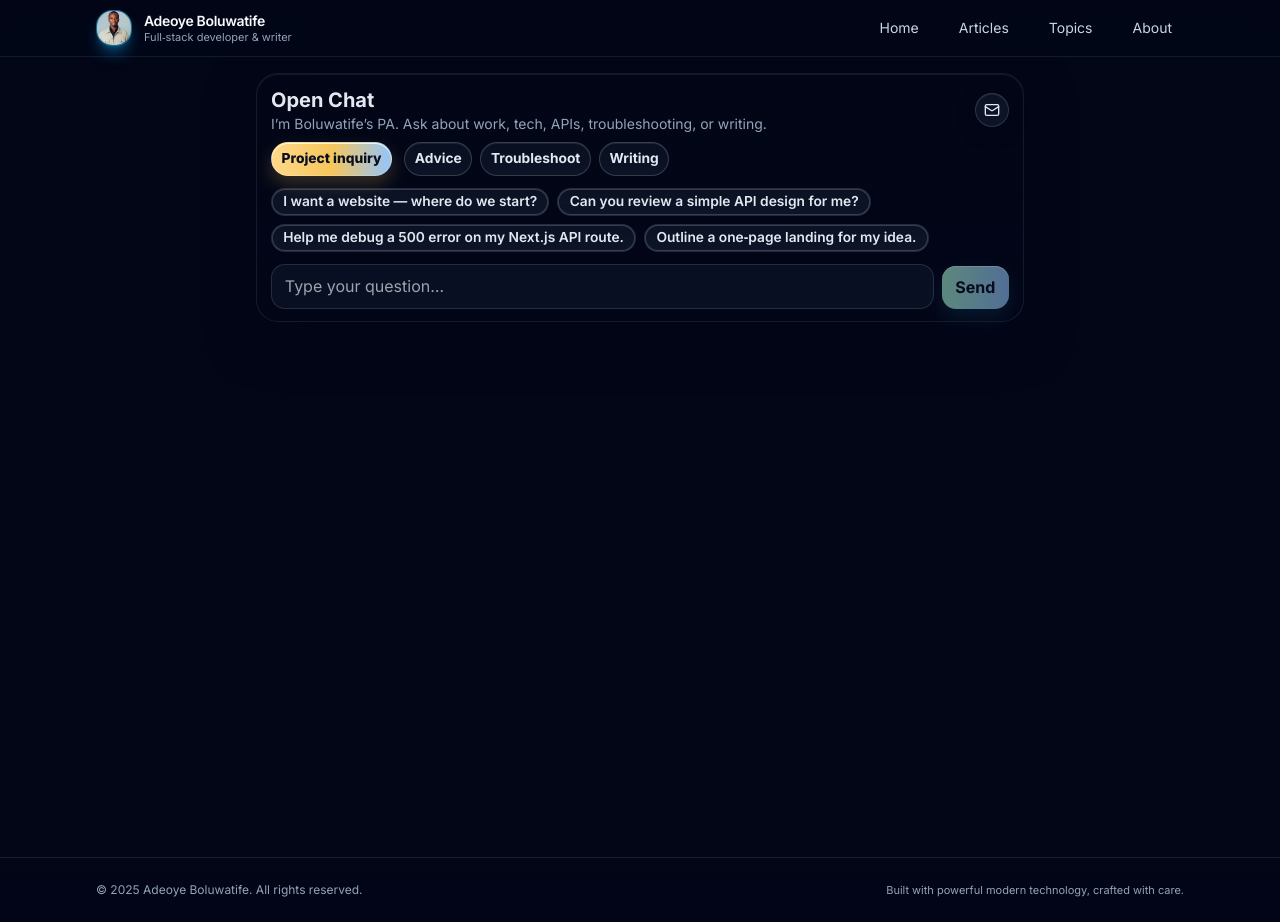
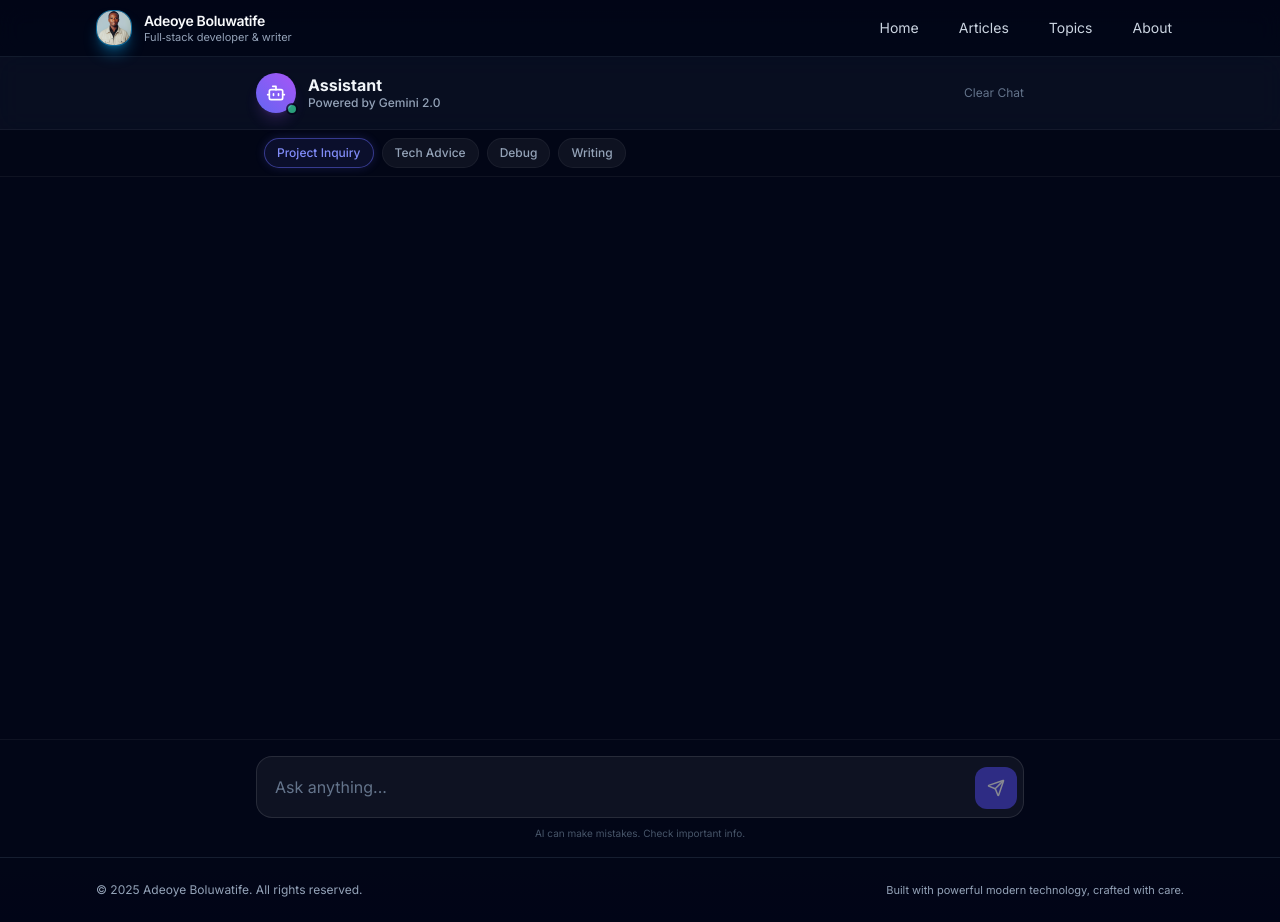
Before and after one commit to boluadeoye/world-class-blog-frontend, a Next.js app: page /chat in a window 1280 px wide. Built offline with nearby package versions, Linux system fonts and the light colour scheme.

Commit message:
ui: premium studio chat design

```diff
--- a/src/app/chat/ClientChat.jsx
+++ b/src/app/chat/ClientChat.jsx
@@ -2,52 +2,57 @@
 import { useEffect, useMemo, useRef, useState } from "react";
 import ReactMarkdown from "react-markdown";
 import remarkGfm from "remark-gfm";
-import { Mail } from "lucide-react";
+import { Mail, Send, Bot, User, Sparkles } from "lucide-react";
 
 const MODES = [
-  { key:"inquiry", label:"Project inquiry" },
-  { key:"advice", label:"Advice" },
-  { key:"troubleshoot", label:"Troubleshoot" },
-  { key:"writing", label:"Writing" },
+  { key: "inquiry", label: "Project Inquiry" },
+  { key: "advice", label: "Tech Advice" },
+  { key: "troubleshoot", label: "Debug" },
+  { key: "writing", label: "Writing" },
 ];
 
 const SUGGESTS = [
   "I want a website — where do we start?",
-  "Can you review a simple API design for me?",
-  "Help me debug a 500 error on my Next.js API route.",
+  "Can you review a simple API design?",
+  "Help me debug a 500 error.",
   "Outline a one‑page landing for my idea.",
 ];
 
-function useDurableHistory(key){
-  const [value, setValue] = useState(()=>{
+function useDurableHistory(key) {
+  const [value, setValue] = useState(() => {
     if (typeof window === "undefined") return [];
-    try{ const raw = localStorage.getItem(key); const v = raw ? JSON.parse(raw) : []; return Array.isArray(v) ? v : []; }catch{return [];}
+    try { const raw = localStorage.getItem(key); const v = raw ? JSON.parse(raw) : []; return Array.isArray(v) ? v : []; } catch { return []; }
   });
-  useEffect(()=>{ try{ localStorage.setItem(key, JSON.stringify(value.slice(-60))); }catch{} },[key,value]);
-  useEffect(()=>{
-    const fn = (e)=>{ if (e.key===key && e.newValue) try{ setValue(JSON.parse(e.newValue)); }catch{} };
+  useEffect(() => { try { localStorage.setItem(key, JSON.stringify(value.slice(-60))); } catch {} }, [key, value]);
+  useEffect(() => {
+    const fn = (e) => { if (e.key === key && e.newValue) try { setValue(JSON.parse(e.newValue)); } catch {} };
     window.addEventListener("storage", fn);
-    return ()=> window.removeEventListener("storage", fn);
-  },[key]);
-  return [value,setValue];
+    return () => window.removeEventListener("storage", fn);
+  }, [key]);
+  return [value, setValue];
 }
 
-export default function ClientChat(){
-  const [messages,setMessages] = useDurableHistory("bolu_chat_history_v2");
-  const [input,setInput] = useState("");
-  const [busy,setBusy] = useState(false);
-  const [mode,setMode] = useState("inquiry");
+export default function ClientChat() {
+  const [messages, setMessages] = useDurableHistory("bolu_chat_history_v2");
+  const [input, setInput] = useState("");
+  const [busy, setBusy] = useState(false);
+  const [mode, setMode] = useState("inquiry");
   const endRef = useRef(null);
   const email = process.env.NEXT_PUBLIC_CONTACT_EMAIL || "boluadeoye97@gmail.com";
 
-  const greeting = useMemo(()=>`Hi, I’m Boluwatife’s personal assistant. How can I help today?`,[]);
+  const greeting = useMemo(() => `Hi, I’m Boluwatife’s AI Assistant. How can I help you today?`, []);
 
-  useEffect(()=>{ endRef.current?.scrollIntoView({behavior:"smooth"}); },[messages,busy]);
+  useEffect(() => { endRef.current?.scrollIntoView({ behavior: "smooth" }); }, [messages, busy]);
 
-  async function fallbackComplete(history){
+  // Reset/Clear history if it gets too long or stuck
+  const clearHistory = () => {
+    if(confirm("Clear chat history?")) setMessages([]);
+  };
+
+  async function fallbackComplete(history) {
     const r = await fetch("/api/chat/complete", {
-      method:"POST",
-      headers:{ "Content-Type":"application/json" },
+      method: "POST",
+      headers: { "Content-Type": "application/json" },
       body: JSON.stringify({ messages: history, mode })
     });
     const raw = await r.text();
@@ -57,23 +62,24 @@ export default function ClientChat(){
     return j.reply;
   }
 
-  async function streamAsk(prompt){
+  async function streamAsk(prompt) {
     if (busy) return;
-    const userMsg = { role:"user", content: prompt.trim() };
+    const userMsg = { role: "user", content: prompt.trim() };
     if (!userMsg.content) return;
 
-    const history = messages.length ? [...messages, userMsg] : [{ role:"assistant", content: greeting }, userMsg];
+    const history = messages.length ? [...messages, userMsg] : [{ role: "assistant", content: greeting }, userMsg];
     setMessages(history);
     setInput("");
     setBusy(true);
 
-    setMessages(prev => [...prev, { role:"assistant", content: "" }]);
+    // Add placeholder for AI response
+    setMessages(prev => [...prev, { role: "assistant", content: "" }]);
 
     let appended = false;
-    try{
+    try {
       const r = await fetch("/api/chat/stream", {
-        method:"POST",
-        headers:{ "Content-Type":"application/json", "Accept":"text/event-stream" },
+        method: "POST",
+        headers: { "Content-Type": "application/json", "Accept": "text/event-stream" },
         body: JSON.stringify({ messages: history, mode })
       });
       if (!r.ok || !r.body) throw new Error("stream request failed");
@@ -83,33 +89,31 @@ export default function ClientChat(){
       let buffer = "";
       let gotAny = false;
 
-      while (true){
+      while (true) {
         const { done, value } = await reader.read();
         if (done) break;
-        buffer += decoder.decode(value, {stream:true});
+        buffer += decoder.decode(value, { stream: true });
         const parts = buffer.split(/\n\n/);
         buffer = parts.pop() || "";
-        for (const part of parts){
+        for (const part of parts) {
           const line = part.trim();
           if (!line.startsWith("data:")) continue;
           const json = line.slice(5).trim();
           if (!json) continue;
-          try{
+          try {
             const evt = JSON.parse(json);
             if (evt.error) throw new Error(evt.error);
-            if (evt.delta){
+            if (evt.delta) {
               gotAny = true;
               appended = true;
               setMessages(prev => {
                 const copy = prev.slice();
-                const last = copy[copy.length-1];
+                const last = copy[copy.length - 1];
                 if (last?.role === "assistant") last.content += evt.delta;
                 return copy;
               });
             }
-          }catch(e){
-            throw e;
-          }
+          } catch (e) { throw e; }
         }
       }
 
@@ -118,82 +122,193 @@ export default function ClientChat(){
         appended = true;
         setMessages(prev => {
           const copy = prev.slice();
-          const last = copy[copy.length-1];
+          const last = copy[copy.length - 1];
           if (last?.role === "assistant") last.content = reply;
           return copy;
         });
       }
-    }catch(e){
-      try{
+    } catch (e) {
+      try {
         const reply = await fallbackComplete(history);
         appended = true;
         setMessages(prev => {
           const copy = prev.slice();
-          const last = copy[copy.length-1];
+          const last = copy[copy.length - 1];
           if (last?.role === "assistant") last.content = reply;
           return copy;
         });
-      }catch(e2){
+      } catch (e2) {
         const msg = String(e2?.message || e?.message || "Network issue");
         setMessages(prev => {
           const copy = prev.slice();
-          const last = copy[copy.length-1];
+          const last = copy[copy.length - 1];
           if (last?.role === "assistant") last.content = `Error: ${msg}`;
           return copy;
         });
       }
-    }finally{
+    } finally {
       setBusy(false);
     }
   }
 
-  const onSubmit = (e)=>{ e.preventDefault(); streamAsk(input); };
+  const onSubmit = (e) => { e.preventDefault(); streamAsk(input); };
 
   return (
-    <main className="min-h-dvh bg-slate-950 text-slate-200 p-4">
-      <div className="max-w-3xl mx-auto">
-        <section className="chat-card">
-          <header className="flex items-center justify-between gap-3">
+    <main className="flex flex-col h-dvh bg-slate-950 text-slate-200">
+      {/* Header */}
+      <header className="flex-none p-4 border-b border-white/5 bg-slate-900/50 backdrop-blur-md z-10">
+        <div className="max-w-3xl mx-auto flex items-center justify-between">
+          <div className="flex items-center gap-3">
+            <div className="relative">
+              <div className="w-10 h-10 rounded-full bg-gradient-to-tr from-indigo-500 to-purple-500 flex items-center justify-center shadow-lg shadow-purple-500/20">
+                <Bot size={20} className="text-white" />
+              </div>
+              <div className="absolute -bottom-0.5 -right-0.5 w-3 h-3 bg-emerald-400 rounded-full border-2 border-slate-950 animate-pulse" />
+            </div>
             <div>
-              <h1 className="text-xl font-bold">Open Chat</h1>
-              <p className="text-sm text-slate-400">I’m Boluwatife’s PA. Ask about work, tech, APIs, troubleshooting, or writing.</p>
+              <h1 className="font-bold text-slate-100 leading-tight">Assistant</h1>
+              <p className="text-xs text-slate-400 font-medium">Powered by Gemini 2.0</p>
             </div>
-            <a href={`mailto:${email}`} className="icon-btn" title="Email"><Mail size={16} /></a>
+          </div>
+          <button onClick={clearHistory} className="text-xs text-slate-500 hover:text-slate-300 transition-colors">
+            Clear Chat
+          </button>
+        </div>
       </header>
 
-          <div className="mt-2 flex flex-wrap gap-2">
+      {/* Mode Selector */}
+      <div className="flex-none p-2 bg-slate-950/50 border-b border-white/5 overflow-x-auto">
+        <div className="max-w-3xl mx-auto flex gap-2 px-2">
           {MODES.map(m => (
-              <button key={m.key} onClick={()=>setMode(m.key)} className={`btn-xs ${mode===m.key ? 'btn-beam-gold' : 'btn-outline-lux'}`} type="button">
+            <button
+              key={m.key}
+              onClick={() => setMode(m.key)}
+              className={`px-3 py-1.5 rounded-full text-xs font-medium whitespace-nowrap transition-all ${
+                mode === m.key
+                  ? "bg-indigo-500/10 text-indigo-400 border border-indigo-500/50 shadow-[0_0_10px_rgba(99,102,241,0.2)]"
+                  : "bg-white/5 text-slate-400 border border-white/5 hover:bg-white/10"
+              }`}
+            >
               {m.label}
             </button>
           ))}
         </div>
+      </div>
 
+      {/* Messages Area */}
+      <div className="flex-1 overflow-y-auto p-4 space-y-6 scroll-smooth">
+        <div className="max-w-3xl mx-auto pb-20">
+          {/* Welcome Empty State */}
           {messages.length === 0 && (
-            <div className="mt-3 flex flex-wrap gap-2">
-              {SUGGESTS.map((s,i)=>(
-                <button key={i} className="chip" onClick={()=>streamAsk(s)}>{s}</button>
+            <div className="flex flex-col items-center justify-center py-12 text-center space-y-6 opacity-0 animate-in fade-in slide-in-from-bottom-4 duration-700 fill-mode-forwards">
+              <div className="p-4 rounded-2xl bg-white/5 border border-white/5 mb-4">
+                <Sparkles className="w-8 h-8 text-indigo-400" />
+              </div>
+              <h2 className="text-2xl font-bold text-transparent bg-clip-text bg-gradient-to-br from-white to-slate-500">
+                How can I assist you?
+              </h2>
+              <div className="grid grid-cols-1 sm:grid-cols-2 gap-3 w-full max-w-lg">
+                {SUGGESTS.map((s, i) => (
+                  <button
+                    key={i}
+                    onClick={() => streamAsk(s)}
+                    className="p-3 rounded-xl bg-white/5 hover:bg-white/10 border border-white/5 text-sm text-left text-slate-300 transition-all hover:-translate-y-0.5 hover:border-white/10"
+                  >
+                    {s}
+                  </button>
                 ))}
+              </div>
             </div>
           )}
 
-          <div className="mt-3 space-y-2">
-            {messages.map((m, i)=>(
-              <div key={i} className={m.role === "user" ? "bubble user" : "bubble ai"}>
-                <div className="md-prose whitespace-pre-wrap">
-                  <ReactMarkdown remarkPlugins={[remarkGfm]}>{m.content}</ReactMarkdown>
+          {/* Chat Bubbles */}
+          {messages.map((m, i) => {
+            const isUser = m.role === "user";
+            return (
+              <div
+                key={i}
+                className={`flex gap-4 ${isUser ? "justify-end" : "justify-start"} animate-in fade-in slide-in-from-bottom-2 duration-300`}
+              >
+                {!isUser && (
+                  <div className="flex-none w-8 h-8 rounded-full bg-white/5 border border-white/10 flex items-center justify-center mt-1">
+                    <Bot size={14} className="text-indigo-300" />
+                  </div>
+                )}
+
+                <div
+                  className={`max-w-[85%] sm:max-w-[75%] rounded-2xl px-5 py-3.5 text-sm leading-relaxed shadow-md ${
+                    isUser
+                      ? "bg-indigo-600 text-white rounded-tr-sm"
+                      : "bg-slate-900 border border-white/10 text-slate-300 rounded-tl-sm"
+                  }`}
+                >
+                  <div className={`prose prose-invert prose-sm max-w-none ${isUser ? "prose-p:text-white" : "prose-a:text-indigo-400"}`}>
+                    <ReactMarkdown remarkPlugins={[remarkGfm]}>
+                      {m.content}
+                    </ReactMarkdown>
                   </div>
                 </div>
-            ))}
-            {busy && <div className="bubble ai"><div className="chat-typing"><span></span><span></span><span></span></div></div>}
+
+                {isUser && (
+                  <div className="flex-none w-8 h-8 rounded-full bg-indigo-500/20 border border-indigo-500/30 flex items-center justify-center mt-1">
+                    <User size={14} className="text-indigo-300" />
+                  </div>
+                )}
+              </div>
+            );
+          })}
+
+          {/* Typing Indicator */}
+          {busy && (
+            <div className="flex gap-4 justify-start animate-in fade-in duration-300">
+              <div className="flex-none w-8 h-8 rounded-full bg-white/5 border border-white/10 flex items-center justify-center mt-1">
+                <Bot size={14} className="text-indigo-300" />
+              </div>
+              <div className="bg-slate-900 border border-white/10 px-4 py-3 rounded-2xl rounded-tl-sm flex items-center gap-1.5">
+                <div className="w-1.5 h-1.5 bg-indigo-400 rounded-full animate-bounce [animation-delay:-0.3s]" />
+                <div className="w-1.5 h-1.5 bg-indigo-400 rounded-full animate-bounce [animation-delay:-0.15s]" />
+                <div className="w-1.5 h-1.5 bg-indigo-400 rounded-full animate-bounce" />
+              </div>
+            </div>
+          )}
           <div ref={endRef} />
         </div>
+      </div>
 
-          <form className="chat-input-row" onSubmit={onSubmit}>
-            <textarea className="chat-input" rows={1} value={input} onChange={(e)=>setInput(e.target.value)} placeholder="Type your question…"/>
-            <button disabled={busy || !input.trim()} className="btn-send" type="submit">Send</button>
+      {/* Input Bar */}
+      <div className="flex-none p-4 bg-slate-950 border-t border-white/5 z-20">
+        <form
+          onSubmit={onSubmit}
+          className="max-w-3xl mx-auto relative flex items-end gap-2 bg-white/5 border border-white/10 rounded-2xl p-1.5 focus-within:ring-1 focus-within:ring-indigo-500/50 transition-all"
+        >
+          <textarea
+            className="flex-1 bg-transparent border-0 text-slate-200 placeholder-slate-500 focus:ring-0 resize-none py-3 px-3 max-h-32 min-h-[48px]"
+            rows={1}
+            value={input}
+            onChange={(e) => {
+              setInput(e.target.value);
+              e.target.style.height = "auto";
+              e.target.style.height = e.target.scrollHeight + "px";
+            }}
+            onKeyDown={(e) => {
+              if (e.key === 'Enter' && !e.shiftKey) {
+                e.preventDefault();
+                if(input.trim()) onSubmit(e);
+              }
+            }}
+            placeholder="Ask anything..."
+          />
+          <button
+            disabled={busy || !input.trim()}
+            className="p-3 rounded-xl bg-indigo-600 hover:bg-indigo-500 text-white disabled:opacity-50 disabled:hover:bg-indigo-600 transition-all mb-0.5"
+            type="submit"
+          >
+            <Send size={18} />
+          </button>
         </form>
-        </section>
+        <div className="text-center mt-2">
+          <p className="text-[10px] text-slate-600">AI can make mistakes. Check important info.</p>
+        </div>
       </div>
     </main>
   );
```
Lines whose indentation alone changed are shown as unchanged.
